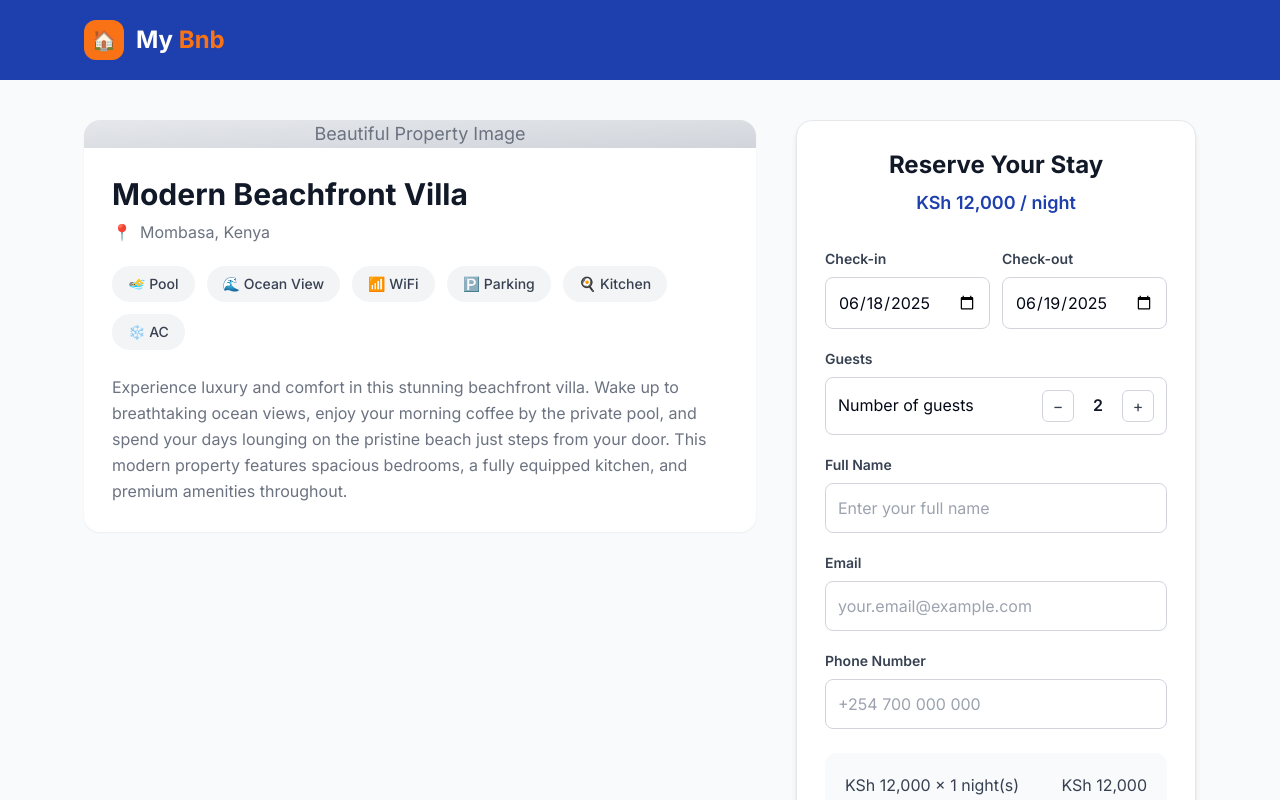
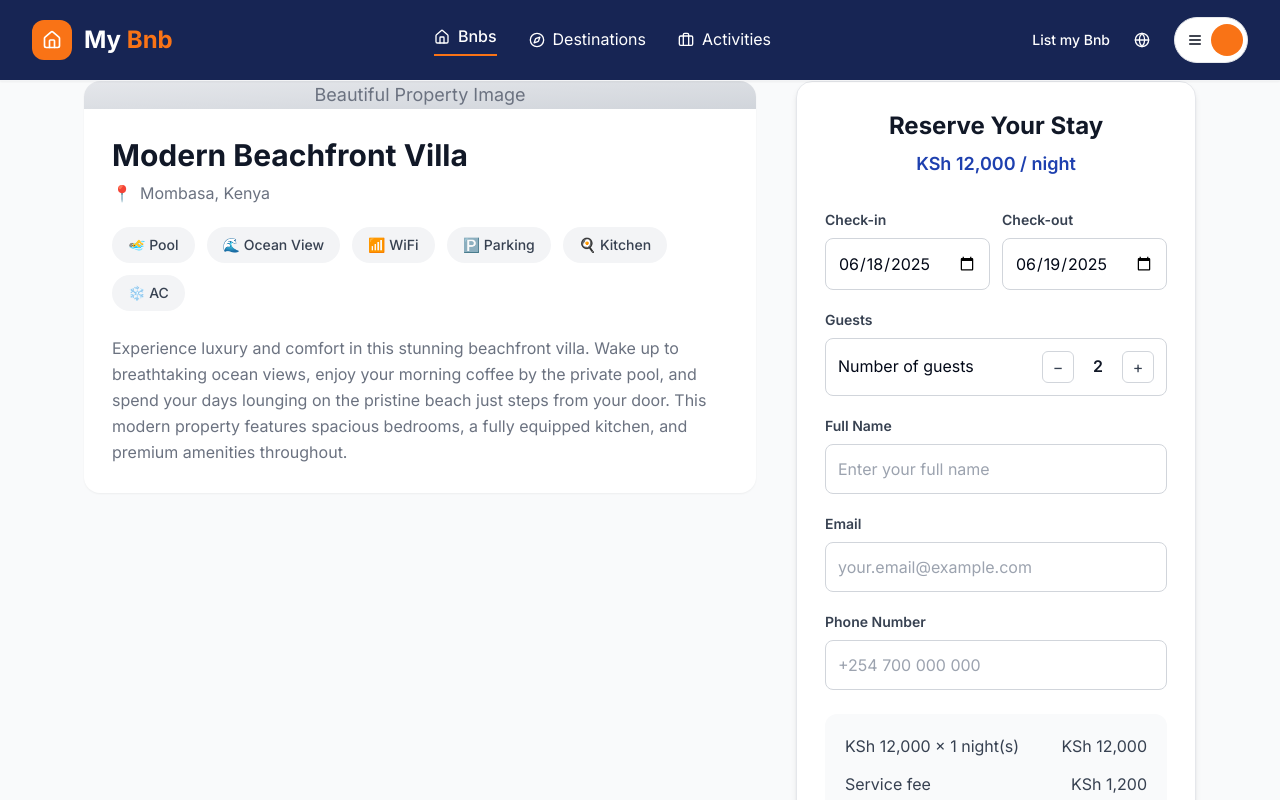
Before and after one commit to Chrismugwimi/BnB-Project, a Next.js app: page /Booking in a window 1280 px wide. Shown: the top 800 px of the page. Built offline with nearby package versions, Linux system fonts and the light colour scheme; no server answers.

Commit message:
book header

```diff
--- a/app/Booking/page.tsx
+++ b/app/Booking/page.tsx
@@ -2,6 +2,7 @@
 
 import { useState, useEffect } from "react";
 import Link from "next/link";
+import { Header } from "@/components/Header/page";
 
 export default function BookingPage() {
   const [checkinDate, setCheckinDate] = useState("");
@@ -117,18 +118,7 @@ export default function BookingPage() {
   return (
     <div className="min-h-screen bg-gray-50">
       {/* Header */}
-      <header className="bg-blue-800 py-5 mb-10">
-        <div className="max-w-6xl mx-auto px-5 flex items-center justify-between">
-          <Link href="/" className="flex items-center text-white no-underline">
-            <div className="w-10 h-10 bg-orange-500 rounded-xl flex items-center justify-center mr-3 text-white text-xl">
-              🏠
-            </div>
-            <span className="text-2xl font-bold">
-              My<span className="text-orange-500"> Bnb</span>
-            </span>
-          </Link>
-        </div>
-      </header>
+      <Header />
 
       {/* Main Content */}
       <div className="max-w-6xl mx-auto px-5">
```
